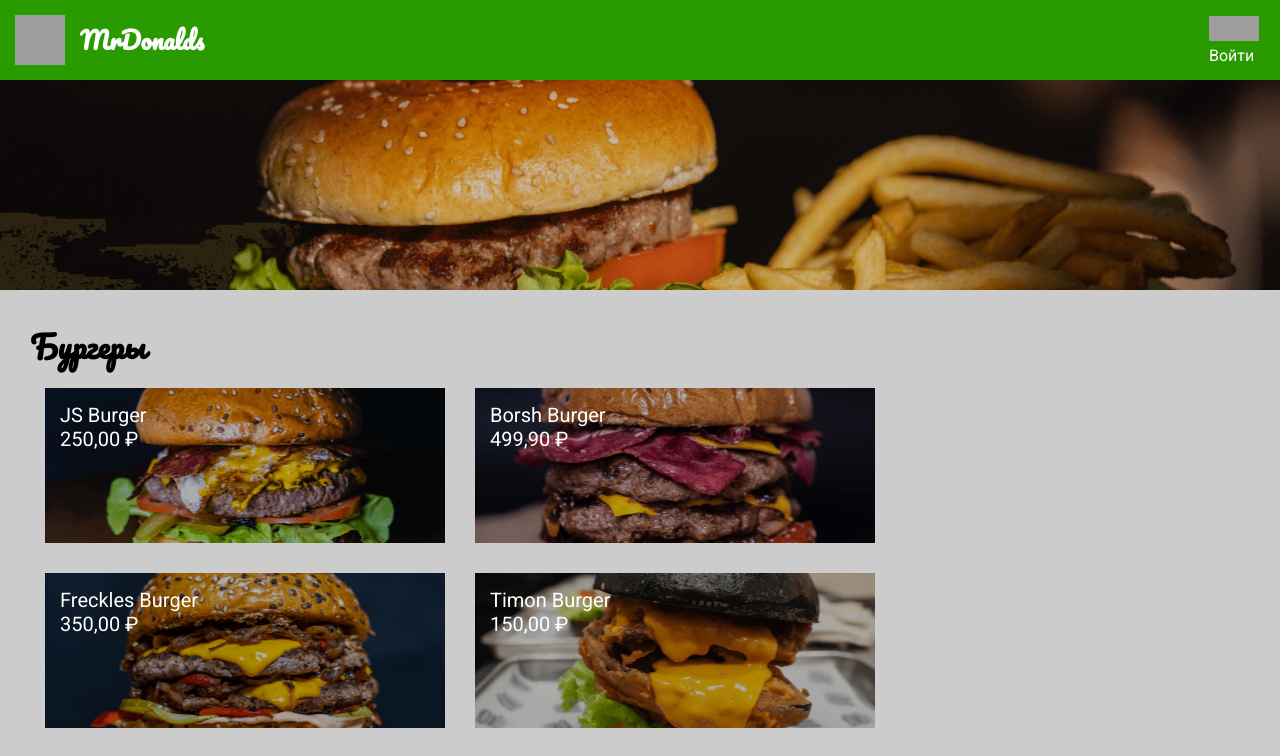
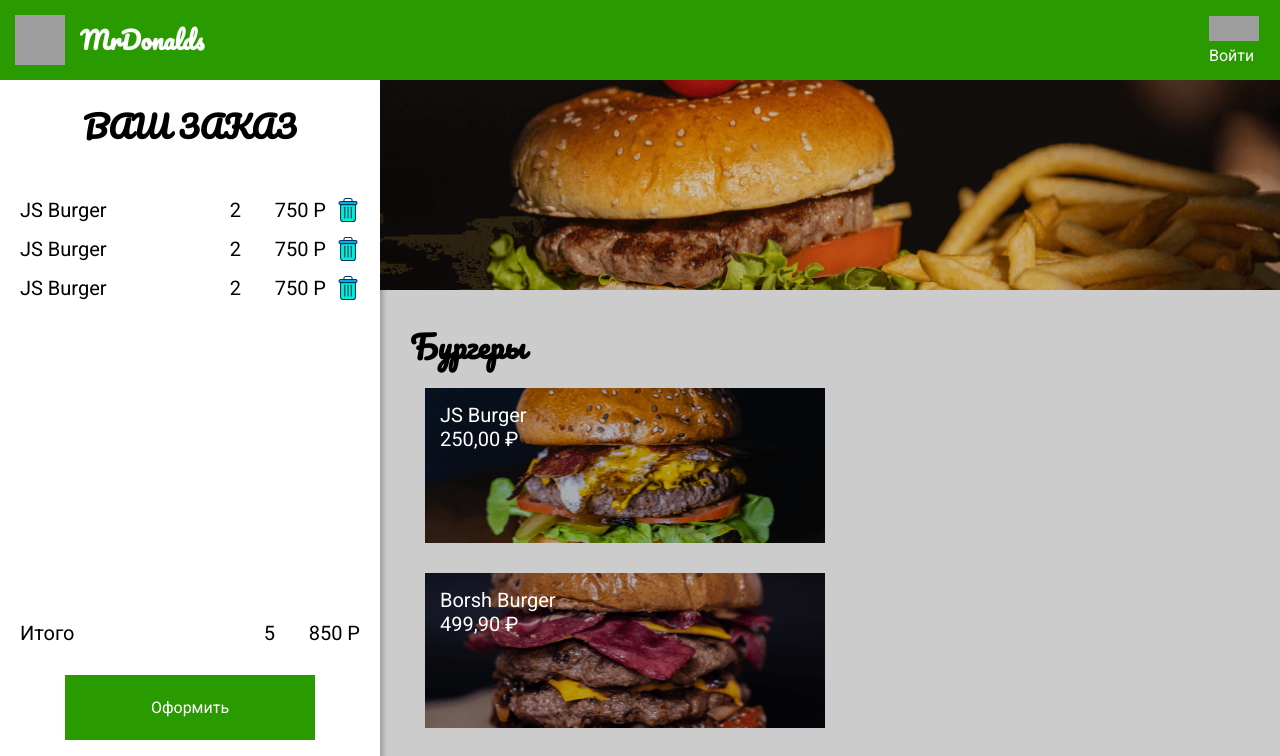
Before and after one commit to FERROUSSAGE/React-3.0, a React (Create React App) app in the folder mrdonalds/: page / in a window 1280 px wide. Shown: the top 756 px of the page. Built offline with nearby package versions, Linux system fonts and the light colour scheme; grey boxes are pictures that could not be loaded; the HTML template or start-up script is replaced by a standard one.

Commit message:
feat (Order and OrderListItem).js: feat block order

```diff
--- a/mrdonalds/src/App.js
+++ b/mrdonalds/src/App.js
@@ -4,6 +4,7 @@
 import NavBar from './components/NavBar';
 import Menu from './components/Menu';
 import ModalItem from './components/ModalItem'
+import Order from './components/Order';
 
 function App() {
 
@@ -13,6 +14,7 @@
         <>
             <GlobalStyle/>
             <NavBar/>
+            <Order/>
             <Menu setOpenItem={setOpenItem}/>
             <ModalItem openItem={openItem} setOpenItem={setOpenItem}/>
         </>
--- a/mrdonalds/src/components/Menu.js
+++ b/mrdonalds/src/components/Menu.js
@@ -9,6 +9,7 @@
 const MenuStyled = styled.main`
     background-color: #ccc;
     margin-top: 80px;
+    margin-left: 380px;
 `;
 
 const SectionMenu = styled.section`
--- a/mrdonalds/src/components/ModalItem.js
+++ b/mrdonalds/src/components/ModalItem.js
@@ -1,4 +1,4 @@
-import React from 'react'
+import React from 'react';
 import styled from 'styled-components';
 
 const Overlay = styled.div`
@@ -10,6 +10,7 @@
     left: 0;
     width: 100%;
     height: 100%;
+
     background-color: rgba(0, 0, 0, .5);
     z-index: 999;
 `;
--- /dev/null
+++ b/mrdonalds/src/components/Order.js
@@ -0,0 +1,86 @@
+import React from 'react';
+import styled from 'styled-components';
+
+import OrderListItem from "./OrderListItem";
+
+const OrderStyled = styled.section`
+    position: fixed;
+    display: flex;
+    flex-direction: column;
+    top: 80px;
+    left: 0;
+    background: white;
+    min-width: 380px;
+    height: calc(100% - 80px);
+    box-shadow: 3px 4px 5px rgba(0, 0, 0, .25);
+    padding: 20px;
+`;
+
+const OrderTitle = styled.h2`
+    text-align: center;
+    margin-bottom: 30px;
+`;
+
+const OrderContent = styled.div`
+    flex-grow: 1;
+`;
+
+const OrderList = styled.ul`
+
+`;
+
+const Total = styled.div`
+    display: flex;
+    margin-bottom: 30px;
+    & span:first-child {
+        flex-grow: 1;
+    }
+`;
+
+const TotalPrice = styled.span`
+    text-align: right;
+    min-width: 65px;
+    margin-left: 20px;
+`;
+
+const Button = styled.button`
+    transform: translateX(18%);
+    width: 250px;
+    height: 65px;
+    padding: 20px 70px;
+    margin-bottom: 40px;
+    color: white;
+    background-color: #299B01;
+    border: 0;
+    outline: 0;
+    transition: opacity .3s ease;
+
+    &:hover {
+        opacity: .8;
+    }
+
+    &:active {
+        opacity: .5
+    }
+`;
+
+const Order = () => {
+    return <OrderStyled>
+        <OrderTitle>ВАШ ЗАКАЗ</OrderTitle>
+        <OrderContent>
+            <OrderList>
+                <OrderListItem/>
+                <OrderListItem/>
+                <OrderListItem/>
+            </OrderList>
+        </OrderContent>
+        <Total>
+            <span>Итого</span>
+            <span>5</span>
+            <TotalPrice>850 Р</TotalPrice>
+        </Total>
+        <Button>Оформить</Button>
+    </OrderStyled>
+};
+
+export default Order;
--- /dev/null
+++ b/mrdonalds/src/components/OrderListItem.js
@@ -0,0 +1,44 @@
+import React from 'react';
+import styled from 'styled-components';
+
+import trashImage from '../assets/img/order/trash.svg';
+
+const OrderItemStyled = styled.li`
+    display: flex;
+    margin: 15px 0;
+`;
+
+const ItemName = styled.span`
+   flex-grow: 1;
+
+`;
+
+const ItemPrice = styled.span`
+    margin-left: 20px;
+    margin-right: 10px;
+    min-width: 65px;
+    text-align: right;
+`;
+
+const TrashButton = styled.button`
+    width: 24px;
+    height: 24px;
+    border: 0;
+    outline: 0;
+    background: transparent;
+    background-image: url(${trashImage});
+    background-position: center;
+    background-size: cover;
+    background-repeat: no-repeat;
+`;
+
+const OrderListItem = () => {
+    return <OrderItemStyled>
+        <ItemName>JS Burger</ItemName>
+        <span>2</span>
+        <ItemPrice>750 Р</ItemPrice>
+        <TrashButton/>
+    </OrderItemStyled>
+};
+
+export default OrderListItem;
```
Also changed, not shown: mrdonalds/src/assets/img/order/trash.svg (added), 1 other file (tests, documents, lock files or other folders).
